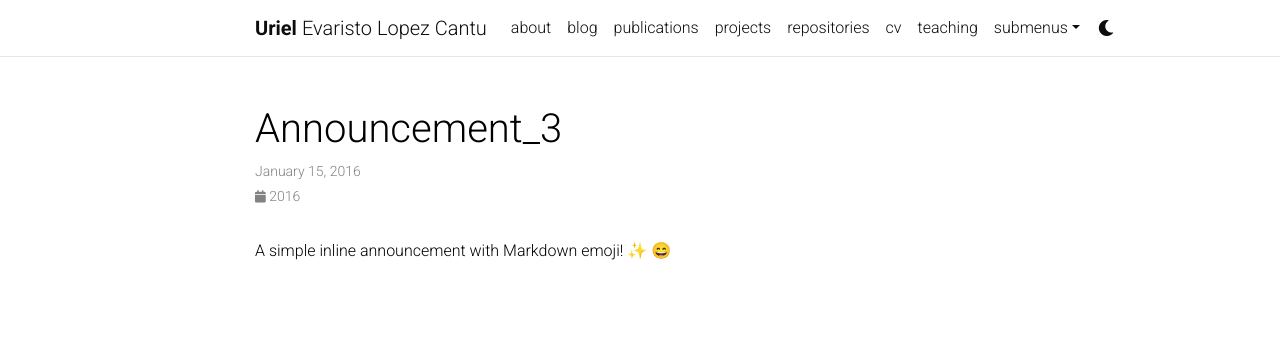
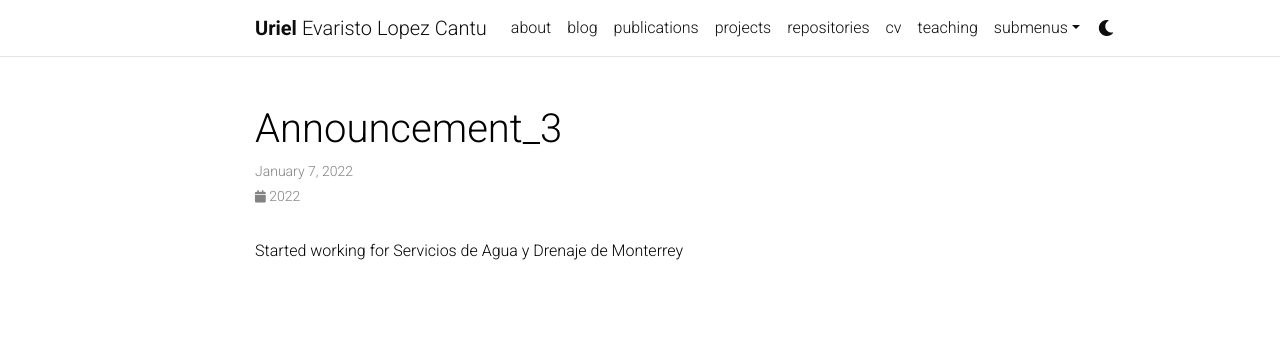
Before and after one commit to ulopezc/ulopezc.github.io, a Jekyll site: the page built from _news/announcement_3.md, in a window 1280 px wide. Shown: the top 356 px of the page. Built offline with Jekyll 4.4.1, drawn with Linux system fonts in a browser that asks for light colours; emoji names are drawn with the system emoji font; comment, search, counter and statistics services are not loaded; a style sheet for code colours, icons or effects is not loaded.

Commit message:
Update announcement_3.md

```diff
--- a/_news/announcement_3.md
+++ b/_news/announcement_3.md
@@ -1,7 +1,7 @@
 ---
 layout: post
-date: 2016-01-15 07:59:00-0400
+date: 2022-01-7
 inline: true
 ---
 
-A simple inline announcement with Markdown emoji! :sparkles: :smile:
+Started working for Servicios de Agua y Drenaje de Monterrey
```
